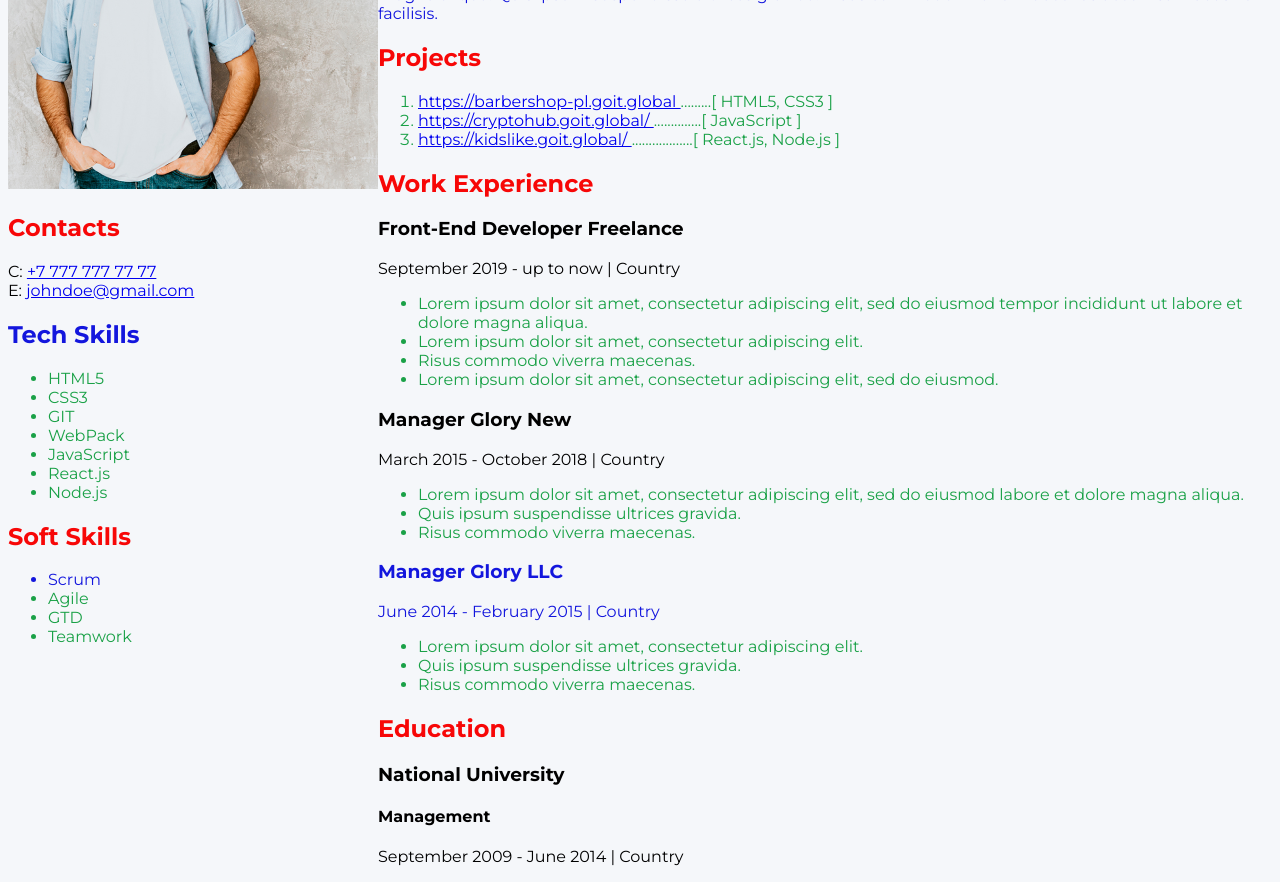
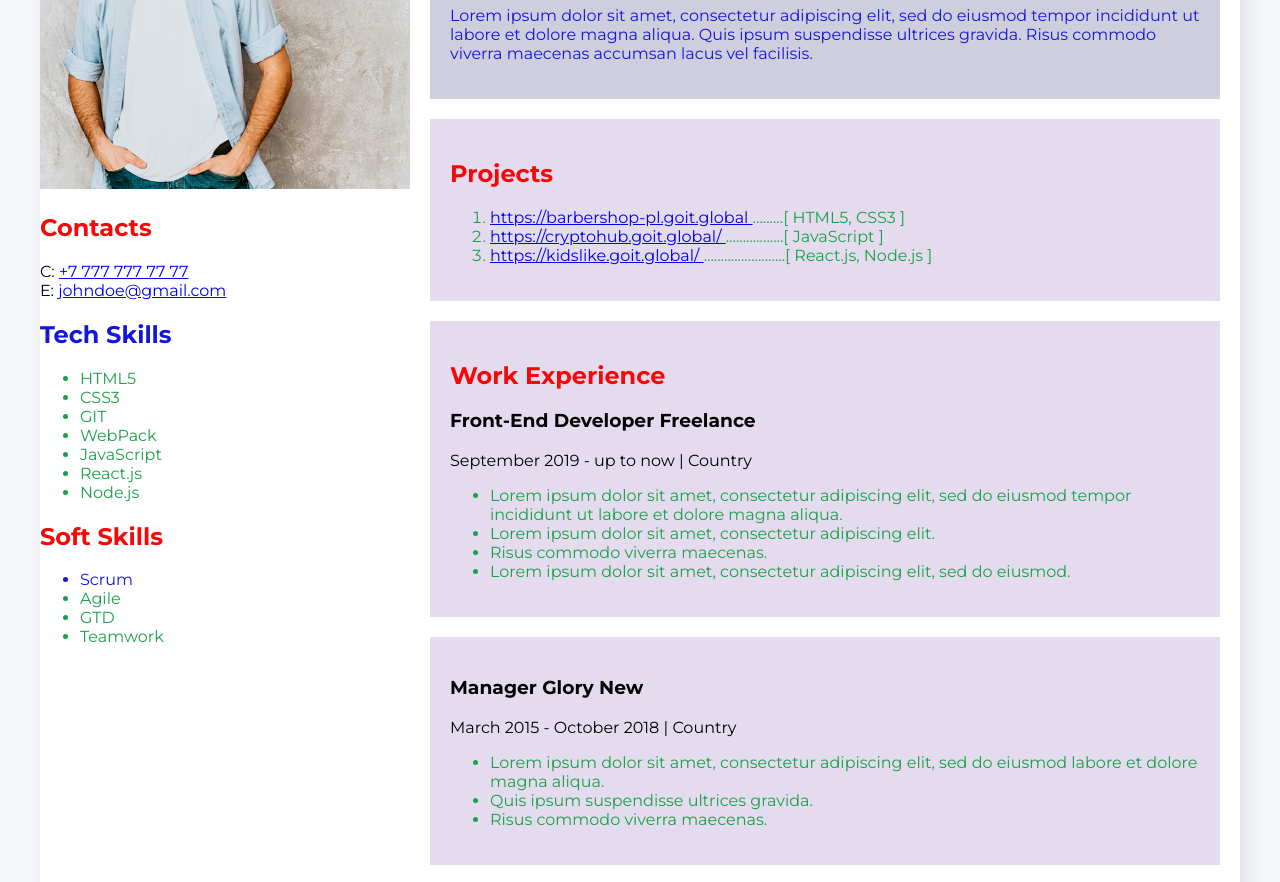
Before and after one commit to dmar-dev/DmarCV, a plain HTML site: page index.html in a window 1280 px wide. Shown: the part 173-1055 px from the top of the page. Drawn offline with Linux system fonts and the light colour scheme.

Commit message:
Positioning main section part 2 day 3

```diff
--- a/index.html
+++ b/index.html
@@ -18,6 +18,97 @@
     </head>
     <body>
         <div class="wrapper">
+            <!--only one-->
+            <main>
+                <div class="main-description">
+                    <h2>Front-End Developer</h2>
+                    <h1>John Doe</h1>
+                    <p class="description">
+                        Lorem ipsum dolor sit amet, consectetur adipiscing elit,
+                        sed do eiusmod tempor incididunt ut labore et dolore
+                        magna aliqua. Quis ipsum suspendisse ultrices gravida.
+                        Risus commodo viverra maecenas accumsan lacus vel
+                        facilisis.
+                    </p>
+                </div>
+
+                <div class="block-2">
+                    <h2>Projects</h2>
+                    <ol>
+                        <li>
+                            <a href="https://barbershop-pl.goit.global/">
+                                https://barbershop-pl.goit.global </a
+                            >.........[ HTML5, CSS3 ]
+                        </li>
+                        <li>
+                            <a href="https://cryptohub.goit.global/">
+                                https://cryptohub.goit.global/ </a
+                            >.................[ JavaScript ]
+                        </li>
+                        <li>
+                            <a href="https://kidslike.goit.global/">
+                                https://kidslike.goit.global/ </a
+                            >........................[ React.js, Node.js ]
+                        </li>
+                    </ol>
+                </div>
+
+                <div class="block-2">
+                    <h2>Work Experience</h2>
+                    <h3>Front-End Developer Freelance</h3>
+                    <p>September 2019 - up to now | Country</p>
+                    <ul>
+                        <li>
+                            Lorem ipsum dolor sit amet, consectetur adipiscing
+                            elit, sed do eiusmod tempor incididunt ut labore et
+                            dolore magna aliqua.
+                        </li>
+                        <li>
+                            Lorem ipsum dolor sit amet, consectetur adipiscing
+                            elit.
+                        </li>
+                        <li>Risus commodo viverra maecenas.</li>
+                        <li>
+                            Lorem ipsum dolor sit amet, consectetur adipiscing
+                            elit, sed do eiusmod.
+                        </li>
+                    </ul>
+                </div>
+
+                <div class="block-2">
+                    <h3>Manager Glory New</h3>
+                    <p>March 2015 - October 2018 | Country</p>
+                    <ul>
+                        <li>
+                            Lorem ipsum dolor sit amet, consectetur adipiscing
+                            elit, sed do eiusmod labore et dolore magna aliqua.
+                        </li>
+                        <li>Quis ipsum suspendisse ultrices gravida.</li>
+                        <li>Risus commodo viverra maecenas.</li>
+                    </ul>
+                </div>
+
+                <div class="block-2">
+                    <h3>Manager Glory LLC</h3>
+                    <p>June 2014 - February 2015 | Country</p>
+                    <ul>
+                        <li>
+                            Lorem ipsum dolor sit amet, consectetur adipiscing
+                            elit.
+                        </li>
+                        <li>Quis ipsum suspendisse ultrices gravida.</li>
+                        <li>Risus commodo viverra maecenas.</li>
+                    </ul>
+                </div>
+
+                <div class="block-2">
+                    <h2>Education</h2>
+                    <h3>National University</h3>
+                    <h4>Management</h4>
+                    <p>September 2009 - June 2014 | Country</p>
+                </div>
+            </main>
+
             <!--poboczne-->
             <aside>
                 <img src="photo.png" width="370" alt="Zjęcie Johna Doe" />
@@ -55,97 +146,6 @@
                     </ul>
                 </div>
             </aside>
-
-            <!--only one-->
-            <main>
-                <div>
-                    <h2>Front-End Developer</h2>
-                    <h1>John Doe</h1>
-                    <p class="description">
-                        Lorem ipsum dolor sit amet, consectetur adipiscing elit,
-                        sed do eiusmod tempor incididunt ut labore et dolore
-                        magna aliqua. Quis ipsum suspendisse ultrices gravida.
-                        Risus commodo viverra maecenas accumsan lacus vel
-                        facilisis.
-                    </p>
-                </div>
-
-                <div>
-                    <h2>Projects</h2>
-                    <ol>
-                        <li>
-                            <a href="https://barbershop-pl.goit.global/">
-                                https://barbershop-pl.goit.global </a
-                            >.........[ HTML5, CSS3 ]
-                        </li>
-                        <li>
-                            <a href="https://cryptohub.goit.global/">
-                                https://cryptohub.goit.global/ </a
-                            >..............[ JavaScript ]
-                        </li>
-                        <li>
-                            <a href="https://kidslike.goit.global/">
-                                https://kidslike.goit.global/ </a
-                            >..................[ React.js, Node.js ]
-                        </li>
-                    </ol>
-                </div>
-
-                <div>
-                    <h2>Work Experience</h2>
-                    <h3>Front-End Developer Freelance</h3>
-                    <p>September 2019 - up to now | Country</p>
-                    <ul>
-                        <li>
-                            Lorem ipsum dolor sit amet, consectetur adipiscing
-                            elit, sed do eiusmod tempor incididunt ut labore et
-                            dolore magna aliqua.
-                        </li>
-                        <li>
-                            Lorem ipsum dolor sit amet, consectetur adipiscing
-                            elit.
-                        </li>
-                        <li>Risus commodo viverra maecenas.</li>
-                        <li>
-                            Lorem ipsum dolor sit amet, consectetur adipiscing
-                            elit, sed do eiusmod.
-                        </li>
-                    </ul>
-                </div>
-
-                <div>
-                    <h3>Manager Glory New</h3>
-                    <p>March 2015 - October 2018 | Country</p>
-                    <ul>
-                        <li>
-                            Lorem ipsum dolor sit amet, consectetur adipiscing
-                            elit, sed do eiusmod labore et dolore magna aliqua.
-                        </li>
-                        <li>Quis ipsum suspendisse ultrices gravida.</li>
-                        <li>Risus commodo viverra maecenas.</li>
-                    </ul>
-                </div>
-
-                <div class="description">
-                    <h3>Manager Glory LLC</h3>
-                    <p>June 2014 - February 2015 | Country</p>
-                    <ul>
-                        <li>
-                            Lorem ipsum dolor sit amet, consectetur adipiscing
-                            elit.
-                        </li>
-                        <li>Quis ipsum suspendisse ultrices gravida.</li>
-                        <li>Risus commodo viverra maecenas.</li>
-                    </ul>
-                </div>
-
-                <div>
-                    <h2>Education</h2>
-                    <h3>National University</h3>
-                    <h4>Management</h4>
-                    <p>September 2009 - June 2014 | Country</p>
-                </div>
-            </main>
         </div>
     </body>
 </html>
--- a/style.css
+++ b/style.css
@@ -7,6 +7,24 @@ body {
 /* uklada dzieci obok siebie */
 .wrapper {
     display: flex;
+    flex-direction: row-reverse;
+    justify-content: center;
+    width: 1200px;
+    margin: 0 auto;
+    background: #ffffff;
+    box-shadow: 6px 6px 20px rgba(0, 0, 0, 0.1);
+}
+
+.main-description {
+    background: rgb(207, 206, 221);
+    margin: 20px;
+    padding: 20px;
+}
+
+.block-2{
+    background: rgb(229, 219, 238);
+    margin: 20px;
+    padding: 20px;
 }
 
 li {
```
